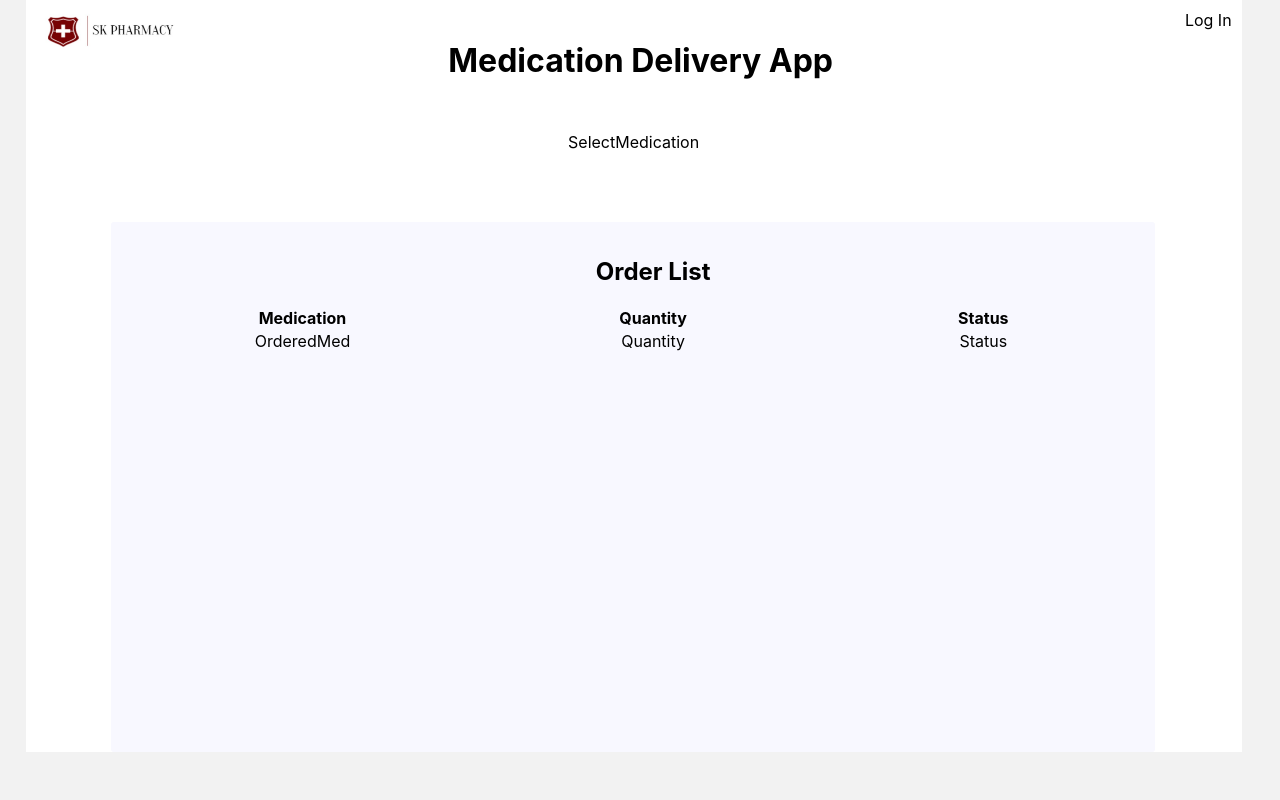
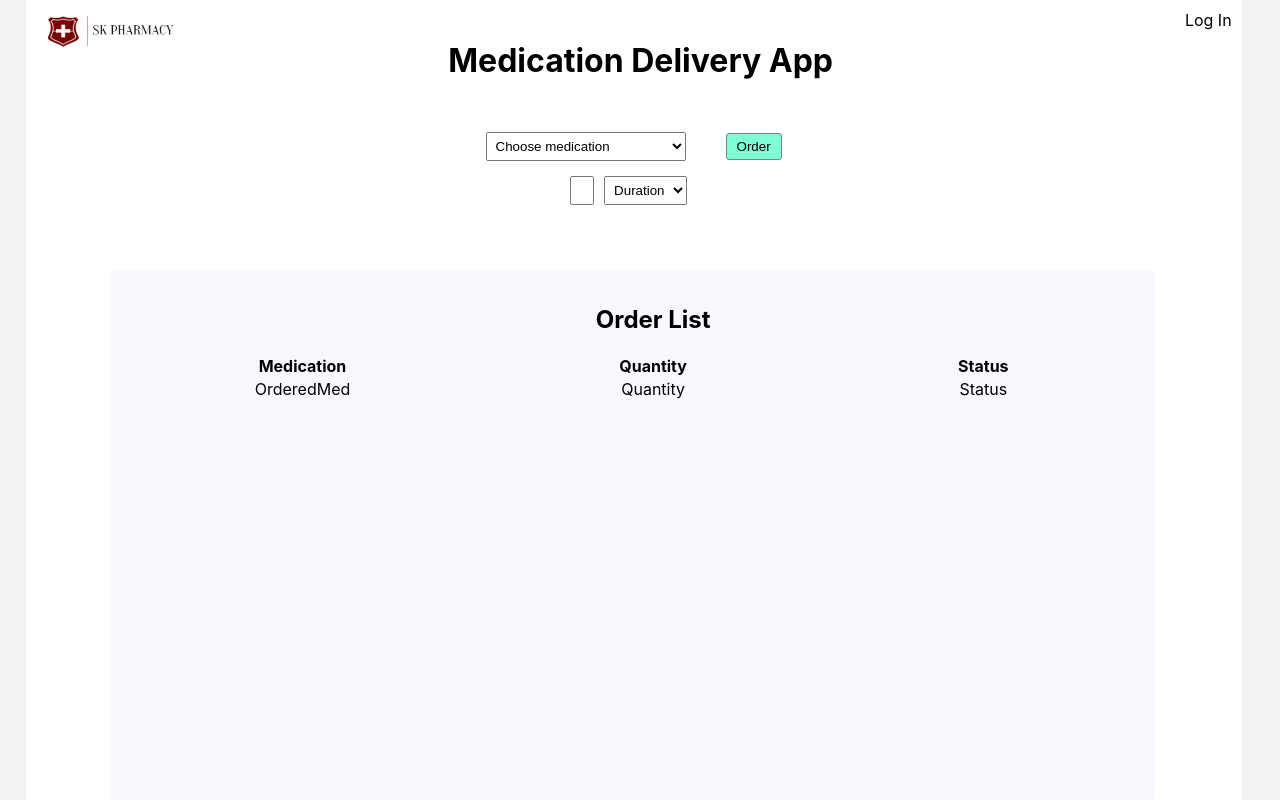
Before and after one commit to edisonzsq/medication-delivery, a React (Create React App) app in the folder medication-delivery/: page / in a window 1280 px wide. Built offline with nearby package versions, Linux system fonts and the light colour scheme.

Commit message:
position inputs

```diff
--- a/medication-delivery/src/App.css
+++ b/medication-delivery/src/App.css
@@ -36,12 +36,13 @@ h1 {
 }
 
 .Input {
-  margin: 0 20px;
-  padding: 10px;
+  margin-right: 20px;
+  padding: 5px;
   width: 200px;
 }
 
 .Button {
+  margin-left: 20px;
   padding: 5px 10px;
   border: solid 1px grey;
   background-color: aquamarine;
--- a/medication-delivery/src/App.js
+++ b/medication-delivery/src/App.js
@@ -19,7 +19,7 @@ function App() {
       </div>
       <h1>Medication Delivery App</h1>
       <div className="Form">
-          SelectMedication
+          <SelectMedication />
       </div>
       <div className="List">
       <div>
--- a/medication-delivery/src/components/Quantity.js
+++ b/medication-delivery/src/components/Quantity.js
@@ -1,8 +1,9 @@
 export default function Quantity(props) {
     return (
         <>
-            <input type="number" value={props.medCount}></input>
-            <select>
+            <input type="tel" value={props.medCount} style={{width: 10, padding: 5, marginRight: 10}} ></input>
+            <select  style={{padding: 5, marginRight: 10}}>
+                <option value="" selected="selected" hidden="hidden">Duration</option>
                 <option value={props.duration}>weeks</option>
                 <option value={props.duration}>months</option>
                 <option value={props.duration}>years</option>
--- a/medication-delivery/src/components/SelectMedication.js
+++ b/medication-delivery/src/components/SelectMedication.js
@@ -1,8 +1,9 @@
-import React, {useState, useEffect} from 'react';
+//import React, {useState, useEffect} from 'react';
 import Quantity from './Quantity';
-import API from '../api/api';
+//import API from '../api/api';
 
 export default function SelectMedication(props) {
+    /*
     const [medicationList, setmedicationList] = useState([])
 
     const handleClick = async () => {
@@ -17,58 +18,48 @@ export default function SelectMedication(props) {
     useEffect(() => {
         handleClick();
     }, []);
-
-    const handleSubmit = async () => {
-
-    }
-
+*/
     return (
-        <form onSubmit={handleSubmit}>
+        <form>
         <select name="name"
                 id="nameInput"
                 placeholder="e.g. Amlodipine 10mg OD"
-                value={props.medication.name}
-                onClick={handleClick}
+                //value={props.medication.name}
+                //onClick={handleClick}
                 className="Input">
-            <option value="option1"
-                    key={props.medication.id}>
-                {props.data.name}
+            <option value="" selected="selected" hidden="hidden">Choose medication</option>
+            <option value="option1">
+                Option 1
             </option>
-            <option value="option2"
-                    key={props.medication.id}>
-                {props.data.name}
+            <option value="option2">
+                Option 2
             </option>
-            <option value="option3"
-                    key={props.medication.id}>
-                {props.data.name}
+            <option value="option3">
+                Option 3
             </option>
-            <option value="option4"
-                    key={props.medication.id}>
-                {props.data.name}
+            <option value="option4">
+                Option 4
             </option>
-            <option value="option5"
-                    key={props.medication.id}>
-                {props.data.name}
+            <option value="option5">
+                Option 5
             </option>
-            <option value="option6"
-                    key={props.medication.id}>
-                {props.data.name}
+            <option value="option6">
+                Option 6
             </option>
-            <option value="option7"
-                    key={props.medication.id}>
-                {props.data.name}
+            <option value="option7">
+                Option 7
             </option>
-            <option value="option8"
-                    key={props.medication.id}>
-                {props.data.name}
+            <option value="option8">
+                Option 8
             </option>
-            <option value="option9"
-                    key={props.medication.id}>
-                {props.data.name}
+            <option value="option9">
+                Option 9
             </option>
         </select>
-        <Quantity />
         <button className="Button">Order</button>
+        <div style={{padding: 15}}>
+            <Quantity />
+        </div>
         </form>
     )
 }
```
Also changed, not shown: medication-delivery/src/components/TotalBillCalc.js (deleted, +0 -23 lines).
